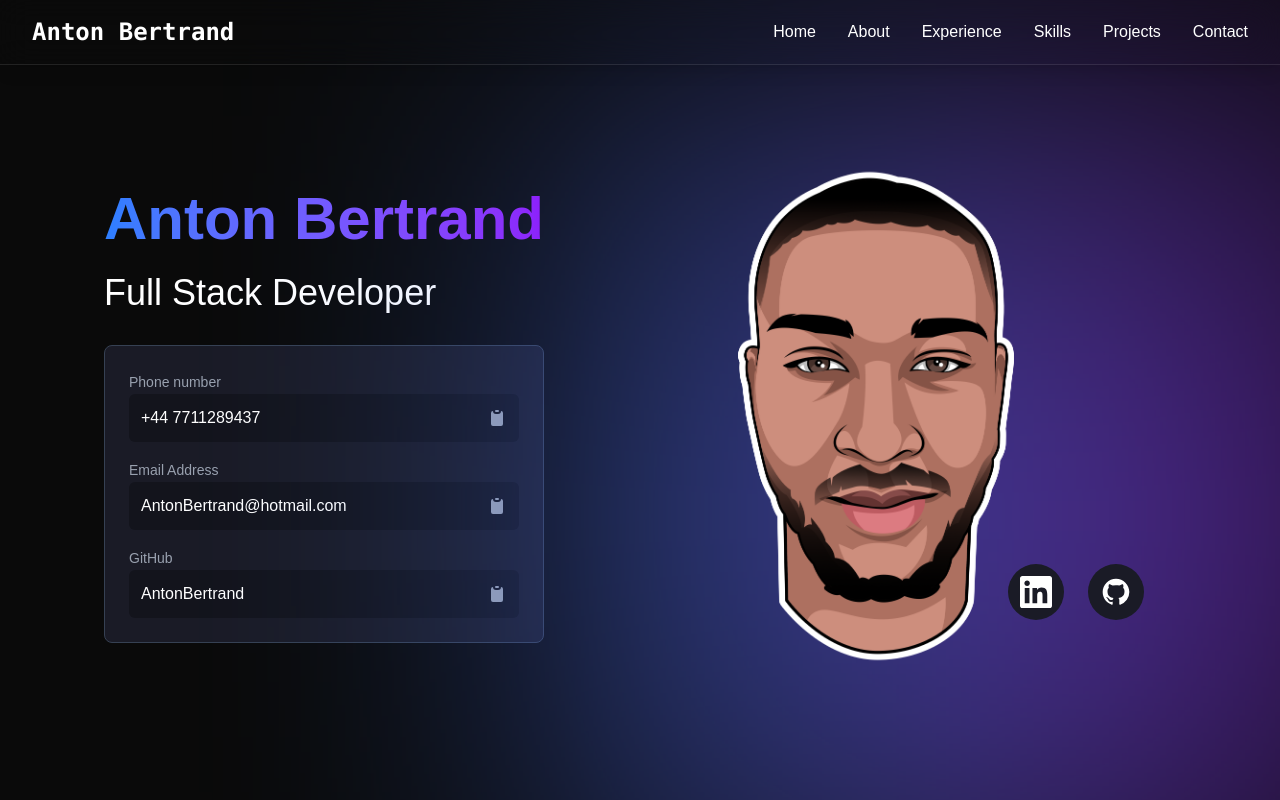
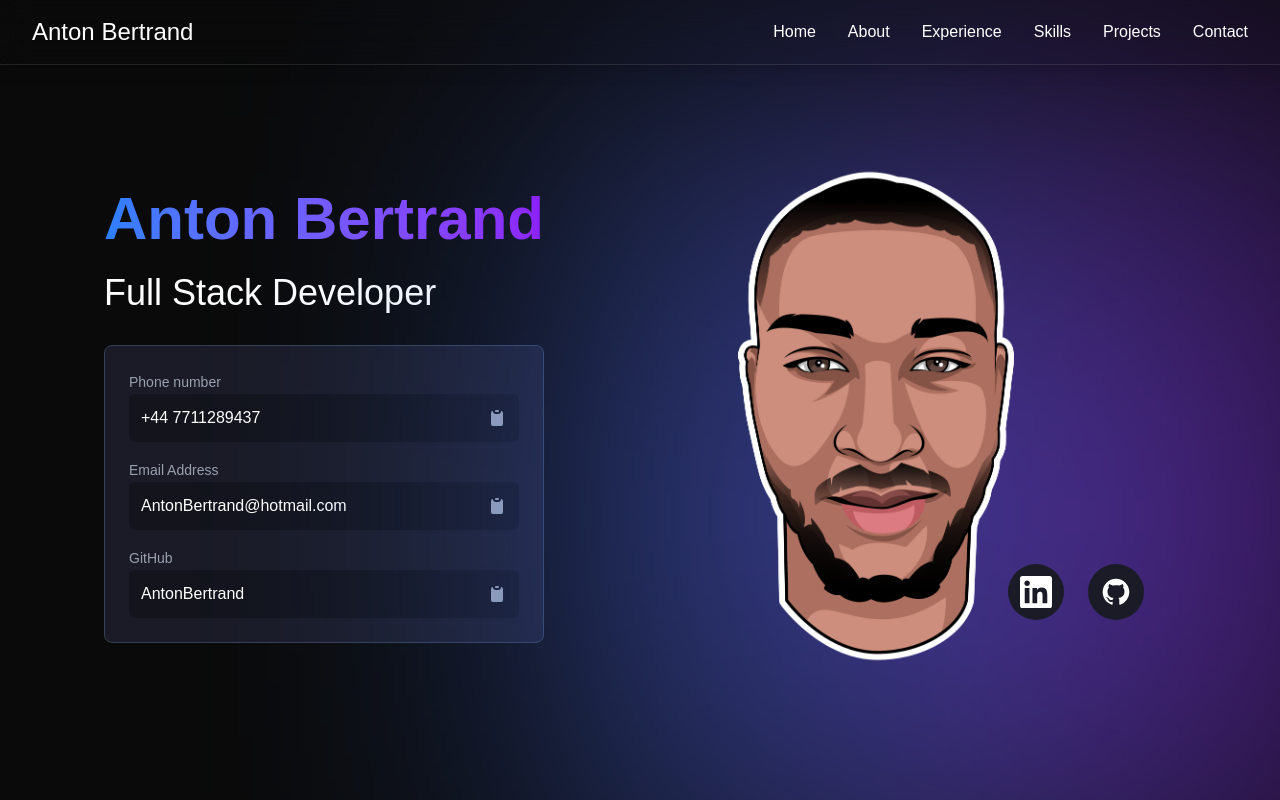
Before and after one commit to AntonBertrand/Portfolio-v2, a React (Vite) app: page / in a window 1280 px wide. Shown: the top 800 px of the page. Built offline with nearby package versions, Linux system fonts and the light colour scheme.

Commit message:
Update Navbar.jsx

```diff
--- a/src/components/Navbar.jsx
+++ b/src/components/Navbar.jsx
@@ -9,7 +9,7 @@ const Navbar = ({ menuOpen, setMenuOpen }) => {
     <nav className="fixed top-0 w-full z-40 bg-[rgba(10, 10, 10 , 0.8)] backdrop-blur-lg border-b border-white/10 shadow-lg">
       <div className="max-w-7xl mx-auto px-4 sm:px-6 lg:px-8">
         <div className="flex justify-between items-center h-16">
-          <a href="" className="text-white text-2xl font-mono font-bold">
+          <a href="" className="text-white text-2xl  ">
             Anton Bertrand
           </a>
 
```
